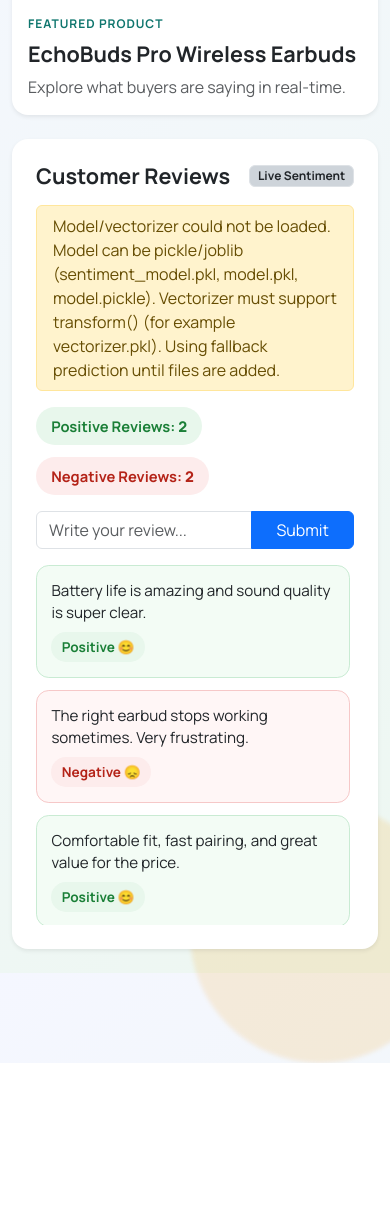
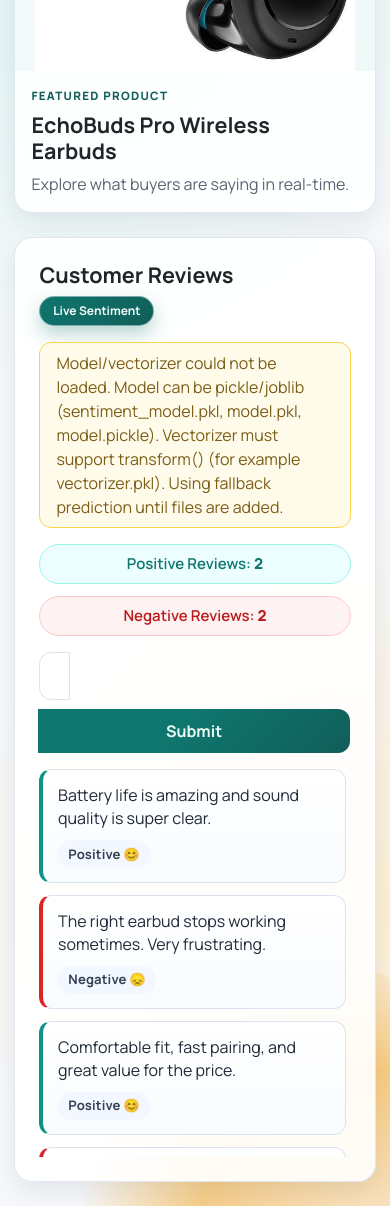
Before and after one commit to sub-stack-dot/Sentimental_Analysis, a Flask app: page / in a window 390 px wide; the page is wider, and only the part inside the window is pictured. Shown: the part 275-1481 px from the top of that part. Before the commit the page ends 1338 px from the top of that part, so only its background shows below. Run offline with Flask 3, Linux system fonts and the light colour scheme.

Commit message:
Improve sentiment app loading, prediction handling, and modernize UI

```diff
--- a/app.py
+++ b/app.py
@@ -5,27 +5,55 @@
 
 app = Flask(__name__)
 
+
+class CustomVectorizer:
+    """Compatibility shim for pickled vectorizers created in notebooks.
+
+    Some training notebooks save a custom class named `CustomVectorizer`
+    under `__main__`. Defining it here allows pickle/joblib to deserialize
+    those artifacts inside the Flask app.
+    """
+
+    def transform(self, texts):
+        # Try common wrapped vectorizer attribute names.
+        for attr in ("vectorizer", "tfidf", "cv", "base_vectorizer"):
+            inner = getattr(self, attr, None)
+            if inner is not None and hasattr(inner, "transform"):
+                return inner.transform(texts)
+
+        # Handle case where the object stores vocabulary directly.
+        vocabulary = getattr(self, "vocabulary_", None) or getattr(self, "vocabulary", None)
+        if vocabulary:
+            from sklearn.feature_extraction.text import CountVectorizer
+
+            if not hasattr(self, "_fallback_vectorizer"):
+                self._fallback_vectorizer = CountVectorizer(vocabulary=vocabulary)
+            return self._fallback_vectorizer.transform(texts)
+
+        raise AttributeError("CustomVectorizer has no usable transform() backend")
+
+
+# Expose compatibility class where legacy pickles expect it.
+import __main__
+
+__main__.CustomVectorizer = CustomVectorizer
+
 # Product details shown on the left side of the page.
 PRODUCT = {
     "name": "EchoBuds Pro Wireless Earbuds",
-    "image_url": "https://images.unsplash.com/photo-1606220838315-056192d5e927?auto=format&fit=crop&w=900&q=80",
+    "image_url": "/static/images/echobuds.jpg",
 }
 
 MODEL_CANDIDATE_PATHS = [
-    Path("sentiment_model.pkl"),
-    Path("sentimental_model.pkl"),
-    Path("model.pkl"),
-    Path("model.pickle"),
     Path("static/model/sentiment_model.pkl"),
-    Path("static/model/sentimental_model.pkl"),
     Path("static/model/model.pkl"),
     Path("static/model/model.pickle"),
+    Path("notebooks/static/model/model.pickle"),
 ]
 VECTORIZER_CANDIDATE_PATHS = [
-    Path("vocab.pkl"),
-    Path("vectorizer.pkl"),
-    Path("static/model/vocab.pkl"),
     Path("static/model/vectorizer.pkl"),
+    Path("static/model/vectorizer.pickle"),
+    Path("static/model/tfidf_vectorizer.pkl"),
 ]
 
 
@@ -77,6 +105,10 @@
 model = None
 vectorizer = None
 model_load_warning = None
+PREDICTION_LABEL_MAP = {
+    "1": "Positive",
+    "0": "Negative",
+}
 
 try:
     model, model_path, model_loader, model_errors = load_first_supported_artifact(
@@ -98,6 +130,128 @@
     )
 except Exception as exc:
     model_load_warning = f"Could not load model files: {exc}"
+
+if model is None or vectorizer is None:
+    error_details = []
+    if "model_errors" in locals() and model_errors:
+        error_details.append(f"model errors: {' | '.join(model_errors)}")
+    if "vectorizer_errors" in locals() and vectorizer_errors:
+        error_details.append(f"vectorizer errors: {' | '.join(vectorizer_errors)}")
+    if error_details:
+        model_load_warning = (model_load_warning or "") + " " + " ".join(error_details)
+
+
+def infer_prediction_label_map(loaded_model, loaded_vectorizer) -> dict[str, str]:
+    """Infer how binary model class labels map to sentiment words.
+
+    Many sentiment models are trained with either 1=positive or 1=negative.
+    This function probes the loaded pipeline with strong anchor sentences and
+    derives a reliable mapping when possible.
+    """
+    default_map = {"1": "Positive", "0": "Negative"}
+
+    if loaded_model is None or loaded_vectorizer is None:
+        return default_map
+
+    try:
+        if not hasattr(loaded_model, "predict"):
+            return default_map
+
+        classes = list(getattr(loaded_model, "classes_", []))
+        if len(classes) != 2:
+            return default_map
+
+        positive_probe = "excellent great best awesome value comfortable clear sound"
+        negative_probe = "worst broken terrible bad poor frustrating issue"
+        features = loaded_vectorizer.transform([positive_probe, negative_probe])
+        pos_raw, neg_raw = loaded_model.predict(features)
+
+        # If probes separate cleanly, map their predicted labels directly.
+        if str(pos_raw) != str(neg_raw):
+            inferred = {
+                str(pos_raw): "Positive",
+                str(neg_raw): "Negative",
+            }
+            # Include numeric aliases so values like 0/1 and bools still resolve.
+            if str(pos_raw) == "0":
+                inferred["False"] = "Positive"
+            if str(pos_raw) == "1":
+                inferred["True"] = "Positive"
+            if str(neg_raw) == "0":
+                inferred["False"] = "Negative"
+            if str(neg_raw) == "1":
+                inferred["True"] = "Negative"
+            return inferred
+
+        # If both probes land in one class, try coefficient semantics for linear models.
+        if hasattr(loaded_model, "coef_") and len(getattr(loaded_model, "coef_", [])) > 0:
+            coef = loaded_model.coef_[0]
+
+            positive_terms = {
+                "amazing",
+                "awesome",
+                "best",
+                "clear",
+                "comfortable",
+                "excellent",
+                "fast",
+                "good",
+                "great",
+                "love",
+                "perfect",
+                "super",
+                "value",
+            }
+            negative_terms = {
+                "bad",
+                "broken",
+                "frustrating",
+                "hate",
+                "issue",
+                "lag",
+                "poor",
+                "problem",
+                "stops",
+                "terrible",
+                "worse",
+                "worst",
+            }
+
+            vocab_index = getattr(loaded_vectorizer, "vocab_index", None)
+            if not isinstance(vocab_index, dict):
+                vocab_index = getattr(loaded_vectorizer, "vocabulary_", None)
+
+            if isinstance(vocab_index, dict):
+                pos_weights = [float(coef[idx]) for term, idx in vocab_index.items() if term in positive_terms]
+                neg_weights = [float(coef[idx]) for term, idx in vocab_index.items() if term in negative_terms]
+
+                if pos_weights and neg_weights:
+                    pos_mean = sum(pos_weights) / len(pos_weights)
+                    neg_mean = sum(neg_weights) / len(neg_weights)
+                    class_one_sentiment = "Negative" if neg_mean > pos_mean else "Positive"
+                    class_zero_sentiment = "Positive" if class_one_sentiment == "Negative" else "Negative"
+                    return {"1": class_one_sentiment, "0": class_zero_sentiment}
+
+        # If still unresolved, fall back to explicit class names.
+        class_names = {str(c).strip().lower() for c in classes}
+        if class_names & {"positive", "pos", "p"} and class_names & {
+            "negative",
+            "neg",
+            "n",
+        }:
+            return {
+                str(c): "Positive"
+                if str(c).strip().lower() in {"positive", "pos", "p"}
+                else "Negative"
+                for c in classes
+            }
+    except Exception:
+        return default_map
+
+    return default_map
+
+
+PREDICTION_LABEL_MAP = infer_prediction_label_map(model, vectorizer)
 
 
 # In-memory review list (resets when server restarts).
@@ -145,6 +299,10 @@
     """Convert model output into 'Positive' or 'Negative'."""
     text = str(raw_prediction).strip().lower()
 
+    mapped = PREDICTION_LABEL_MAP.get(str(raw_prediction)) or PREDICTION_LABEL_MAP.get(text)
+    if mapped in {"Positive", "Negative"}:
+        return mapped
+
     if text in {"1", "positive", "pos", "p"}:
         return "Positive"
     if text in {"0", "negative", "neg", "n"}:
@@ -167,7 +325,21 @@
     if model is not None and vectorizer is not None:
         features = vectorizer.transform([review_text])
         prediction = model.predict(features)[0]
-        return normalize_prediction(prediction)
+        normalized = normalize_prediction(prediction)
+
+        # Fall back to lexicon if model confidence is too low for this sentence.
+        confidence = None
+        if hasattr(model, "predict_proba"):
+            try:
+                probs = model.predict_proba(features)[0]
+                confidence = float(max(probs))
+            except Exception:
+                confidence = None
+
+        if confidence is not None and confidence < 0.80:
+            return fallback_predict(review_text)
+
+        return normalized
 
     return fallback_predict(review_text)
 
--- a/static/style.css
+++ b/static/style.css
@@ -1,17 +1,18 @@
-@import url("https://fonts.googleapis.com/css2?family=Manrope:wght@400;500;700;800&display=swap");
-
 :root {
-    --bg-start: #f5f7ff;
-    --bg-end: #edf7f1;
-    --card-white: #ffffff;
-    --text-main: #1f2937;
-    --muted: #6b7280;
-    --accent: #0f766e;
-    --positive: #1a7f37;
-    --positive-bg: #e8f7ec;
-    --negative: #b42318;
-    --negative-bg: #fdecec;
-    --latest-glow: #f59e0b;
+    --bg: #f6f8fb;
+    --surface: #ffffff;
+    --surface-soft: #f3f7ff;
+    --text: #0f172a;
+    --muted: #5b6472;
+    --line: #dbe3ef;
+    --brand: #0f766e;
+    --brand-strong: #115e59;
+    --accent: #f59e0b;
+    --positive: #0d9488;
+    --negative: #dc2626;
+    --ring: 0 0 0 3px rgba(15, 118, 110, 0.22);
+    --shadow-lg: 0 26px 50px rgba(15, 23, 42, 0.10);
+    --shadow-sm: 0 10px 26px rgba(15, 23, 42, 0.08);
 }
 
 * {
@@ -20,163 +21,276 @@
 
 body {
     margin: 0;
-    font-family: "Manrope", sans-serif;
-    color: var(--text-main);
-    background: linear-gradient(140deg, var(--bg-start), var(--bg-end));
+    font-family: "Manrope", "Segoe UI", sans-serif;
+    color: var(--text);
+    background: radial-gradient(circle at 14% 14%, #dff5f3, transparent 34%),
+                radial-gradient(circle at 86% 80%, #fdeed2, transparent 32%),
+                var(--bg);
     min-height: 100vh;
 }
 
 .page-bg {
     min-height: 100vh;
     position: relative;
+    overflow: hidden;
+    isolation: isolate;
 }
 
-.page-bg::before,
-.page-bg::after {
-    content: "";
+.bg-orb {
     position: absolute;
-    border-radius: 50%;
-    z-index: 0;
-    filter: blur(2px);
+    border-radius: 999px;
+    filter: blur(0.6px);
+    opacity: 0.45;
+    z-index: -1;
 }
 
-.page-bg::before {
-    width: 300px;
-    height: 300px;
-    top: -90px;
-    left: -80px;
-    background: rgba(15, 118, 110, 0.15);
+.orb-1 {
+    top: -140px;
+    left: -90px;
+    width: 380px;
+    height: 380px;
+    background: radial-gradient(circle at 30% 30%, #99f6e4 0%, #2dd4bf 45%, transparent 72%);
 }
 
-.page-bg::after {
-    width: 260px;
-    height: 260px;
-    bottom: -90px;
-    right: -60px;
-    background: rgba(245, 158, 11, 0.14);
+.orb-2 {
+    right: -120px;
+    bottom: -180px;
+    width: 430px;
+    height: 430px;
+    background: radial-gradient(circle at 70% 70%, #fed7aa 0%, #f59e0b 44%, transparent 72%);
 }
 
-.container {
-    position: relative;
-    z-index: 1;
+.hero-head {
+    animation: riseIn 0.45s ease-out both;
+}
+
+.eyebrow {
+    color: var(--brand-strong);
+    letter-spacing: 0.1em;
+    text-transform: uppercase;
+    font-size: 0.76rem;
+    font-weight: 800;
+}
+
+.hero-title {
+    font-family: "Space Grotesk", "Segoe UI", sans-serif;
+    font-size: clamp(1.5rem, 2.5vw, 2.25rem);
+    font-weight: 700;
+    letter-spacing: -0.02em;
+}
+
+.card {
+    border-radius: 18px;
+    background: rgba(255, 255, 255, 0.92);
+    backdrop-filter: saturate(130%) blur(4px);
+    box-shadow: var(--shadow-sm) !important;
 }
 
 .product-card,
 .reviews-card {
-    border-radius: 1rem;
-    overflow: hidden;
-    background: var(--card-white);
+    border: 1px solid rgba(219, 227, 239, 0.86) !important;
+    animation: riseIn 0.55s ease-out both;
 }
 
 .product-image {
-    width: 100%;
-    height: 320px;
-    object-fit: cover;
+    max-height: 380px;
+    object-fit: contain;
+    padding: 1.2rem 1.2rem 0;
+    background: linear-gradient(140deg, #f8fbff 0%, #eef9f8 100%);
 }
 
 .product-tag {
-    color: var(--accent);
-    font-size: 0.75rem;
-    letter-spacing: 0.08em;
+    font-size: 0.72rem;
+    font-weight: 800;
+    letter-spacing: 0.11em;
+    color: var(--brand-strong);
+}
+
+.text-muted {
+    color: var(--muted) !important;
+}
+
+.live-badge {
+    background: linear-gradient(135deg, #0f766e, #115e59);
+    color: #f0fdfa;
+    border-radius: 999px;
     font-weight: 700;
+    padding: 0.5rem 0.8rem;
+    border: 1px solid rgba(255, 255, 255, 0.45);
+    box-shadow: 0 8px 18px rgba(15, 118, 110, 0.30);
 }
 
 .summary-bar {
     display: flex;
+    gap: 0.7rem;
     flex-wrap: wrap;
-    gap: 0.75rem;
 }
 
 .summary-pill {
     border-radius: 999px;
-    padding: 0.5rem 0.95rem;
-    font-size: 0.92rem;
+    padding: 0.5rem 0.92rem;
+    font-size: 0.94rem;
+    border: 1px solid var(--line);
+    background: #fff;
     font-weight: 600;
 }
 
 .positive-pill {
-    color: var(--positive);
-    background: var(--positive-bg);
+    color: #0f766e;
+    border-color: #99f6e4;
+    background: #ecfeff;
 }
 
 .negative-pill {
-    color: var(--negative);
-    background: var(--negative-bg);
+    color: #b91c1c;
+    border-color: #fecaca;
+    background: #fef2f2;
+}
+
+.form-control {
+    border-color: var(--line);
+    border-radius: 12px 0 0 12px;
+    padding: 0.72rem 0.9rem;
+    font-size: 0.97rem;
+}
+
+.form-control:focus {
+    border-color: var(--brand);
+    box-shadow: var(--ring);
+}
+
+.submit-btn {
+    border-radius: 0 12px 12px 0;
+    border: none;
+    color: #ecfdf5;
+    background: linear-gradient(135deg, #0f766e, #0f766e 45%, #115e59);
+    font-weight: 700;
+    transition: transform 0.15s ease, filter 0.2s ease;
+}
+
+.submit-btn:hover {
+    transform: translateY(-1px);
+    filter: brightness(1.03);
 }
 
 .review-list {
-    max-height: 420px;
+    display: grid;
+    gap: 0.75rem;
+    max-height: 55vh;
     overflow-y: auto;
-    padding-right: 0.25rem;
+    padding-right: 0.3rem;
 }
 
 .review-item {
-    border-radius: 0.8rem;
-    padding: 0.9rem;
-    margin-bottom: 0.75rem;
-    border: 1px solid transparent;
-    transition: transform 0.2s ease, box-shadow 0.2s ease;
+    border: 1px solid var(--line);
+    border-radius: 12px;
+    background: linear-gradient(180deg, #ffffff 0%, #f8fbff 100%);
+    padding: 0.86rem 0.92rem;
+    animation: fadeSlide 0.26s ease-out both;
 }
 
-.review-item:hover {
-    transform: translateY(-2px);
-    box-shadow: 0 8px 18px rgba(15, 23, 42, 0.08);
+.review-item.sentiment-positive {
+    border-left: 4px solid var(--positive);
+}
+
+.review-item.sentiment-negative {
+    border-left: 4px solid var(--negative);
+}
+
+.review-item.latest-review {
+    box-shadow: var(--shadow-lg);
 }
 
 .review-text {
-    font-size: 0.95rem;
-    line-height: 1.45;
+    margin: 0;
+    color: #1f2937;
+    line-height: 1.44;
 }
 
 .sentiment-badge {
-    display: inline-block;
-    font-size: 0.85rem;
+    display: inline-flex;
+    align-items: center;
+    border-radius: 999px;
+    margin-top: 0.15rem;
+    padding: 0.26rem 0.64rem;
+    font-size: 0.82rem;
     font-weight: 700;
-    padding: 0.3rem 0.65rem;
-    border-radius: 999px;
+    letter-spacing: 0.01em;
+    background: var(--surface-soft);
+    color: #334155;
 }
 
-.sentiment-positive {
-    border-color: #c9ebd3;
-    background: #f3fcf5;
+.alert-warning {
+    border-radius: 12px;
+    border: 1px solid #fcd34d;
+    background: #fffbeb;
+    color: #7c5d16;
 }
 
-.sentiment-positive .sentiment-badge {
-    color: var(--positive);
-    background: var(--positive-bg);
+#formError {
+    font-weight: 600;
 }
 
-.sentiment-negative {
-    border-color: #f6c8c8;
-    background: #fff6f6;
+@keyframes riseIn {
+    from {
+        opacity: 0;
+        transform: translateY(10px);
+    }
+    to {
+        opacity: 1;
+        transform: translateY(0);
+    }
 }
 
-.sentiment-negative .sentiment-badge {
-    color: var(--negative);
-    background: var(--negative-bg);
-}
-
-.latest-review {
-    border-color: #facc15;
-    box-shadow: 0 0 0 3px rgba(250, 204, 21, 0.25);
-    animation: pulseLatest 1.2s ease;
-}
-
-@keyframes pulseLatest {
-    0% {
-        box-shadow: 0 0 0 0 rgba(245, 158, 11, 0.45);
+@keyframes fadeSlide {
+    from {
+        opacity: 0;
+        transform: translateY(8px);
     }
-    100% {
-        box-shadow: 0 0 0 10px rgba(245, 158, 11, 0);
+    to {
+        opacity: 1;
+        transform: translateY(0);
     }
 }
 
 @media (max-width: 991px) {
     .product-image {
-        height: 250px;
+        max-height: 280px;
     }
 
     .review-list {
-        max-height: 360px;
+        max-height: 46vh;
     }
 }
+
+@media (max-width: 576px) {
+    .container {
+        padding-left: 0.9rem;
+        padding-right: 0.9rem;
+    }
+
+    .hero-title {
+        font-size: 1.4rem;
+    }
+
+    .summary-pill {
+        width: 100%;
+        text-align: center;
+    }
+
+    .input-group {
+        display: block;
+    }
+
+    .form-control {
+        border-radius: 12px;
+        margin-bottom: 0.56rem;
+    }
+
+    .submit-btn {
+        width: 100%;
+        border-radius: 12px;
+        padding-top: 0.62rem;
+        padding-bottom: 0.62rem;
+    }
+}
--- a/templates/index.html
+++ b/templates/index.html
@@ -4,12 +4,21 @@
     <meta charset="UTF-8" />
     <meta name="viewport" content="width=device-width, initial-scale=1.0" />
     <title>Product Sentiment Dashboard</title>
+    <link rel="preconnect" href="https://fonts.googleapis.com" />
+    <link rel="preconnect" href="https://fonts.gstatic.com" crossorigin />
+    <link href="https://fonts.googleapis.com/css2?family=Manrope:wght@400;500;600;700;800&family=Space+Grotesk:wght@500;600;700&display=swap" rel="stylesheet" />
     <link href="https://cdn.jsdelivr.net/npm/bootstrap@5.3.3/dist/css/bootstrap.min.css" rel="stylesheet" />
     <link rel="stylesheet" href="{{ url_for('static', filename='style.css') }}" />
 </head>
 <body>
     <div class="page-bg">
+        <div class="bg-orb orb-1"></div>
+        <div class="bg-orb orb-2"></div>
         <div class="container py-4 py-md-5">
+            <header class="hero-head mb-4 mb-md-5">
+                <p class="eyebrow mb-2">AI Product Intelligence</p>
+                <h1 class="hero-title mb-0">Dashboard</h1>
+            </header>
             <div class="row g-4">
                 <div class="col-lg-5">
                     <div class="card shadow-sm border-0 h-100 product-card">
@@ -27,7 +36,7 @@
                         <div class="card-body p-4">
                             <div class="d-flex justify-content-between align-items-center flex-wrap gap-2 mb-3">
                                 <h1 class="h4 mb-0 fw-bold">Customer Reviews</h1>
-                                <span class="badge bg-dark-subtle text-dark border">Live Sentiment</span>
+                                <span class="badge live-badge">Live Sentiment</span>
                             </div>
 
                             {% if model_warning %}
@@ -48,7 +57,7 @@
                             <form id="reviewForm" class="mb-3" novalidate>
                                 <div class="input-group">
                                     <input id="reviewInput" type="text" class="form-control" placeholder="Write your review..." maxlength="350" required />
-                                    <button type="submit" class="btn btn-primary px-4">Submit</button>
+                                    <button type="submit" class="btn submit-btn px-4">Submit</button>
                                 </div>
                                 <div id="formError" class="text-danger small mt-2 d-none"></div>
                             </form>
```
Also changed, not shown: static/app.py (deleted), static/images/echobuds.jpg (added), 4 other files.
